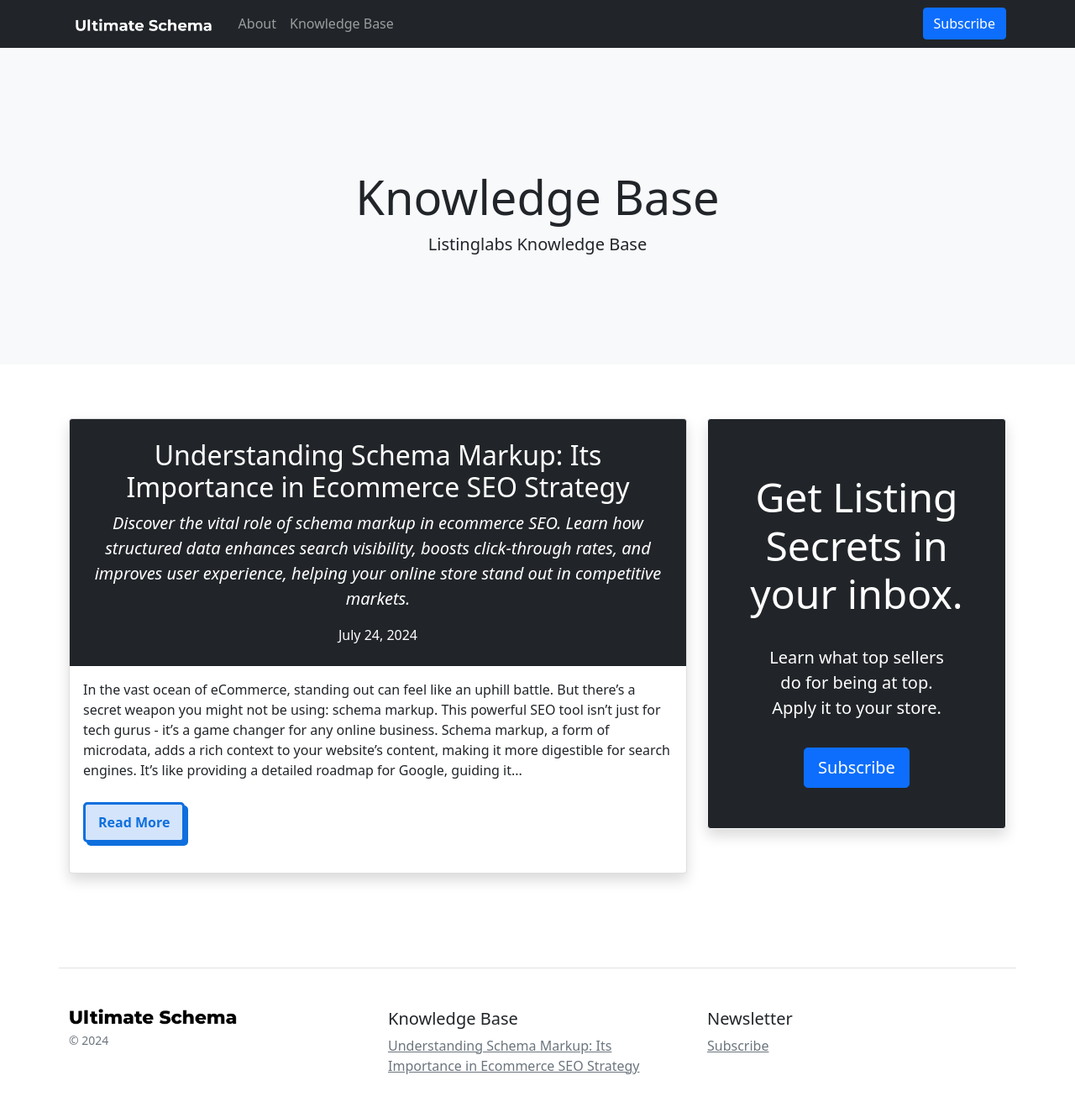
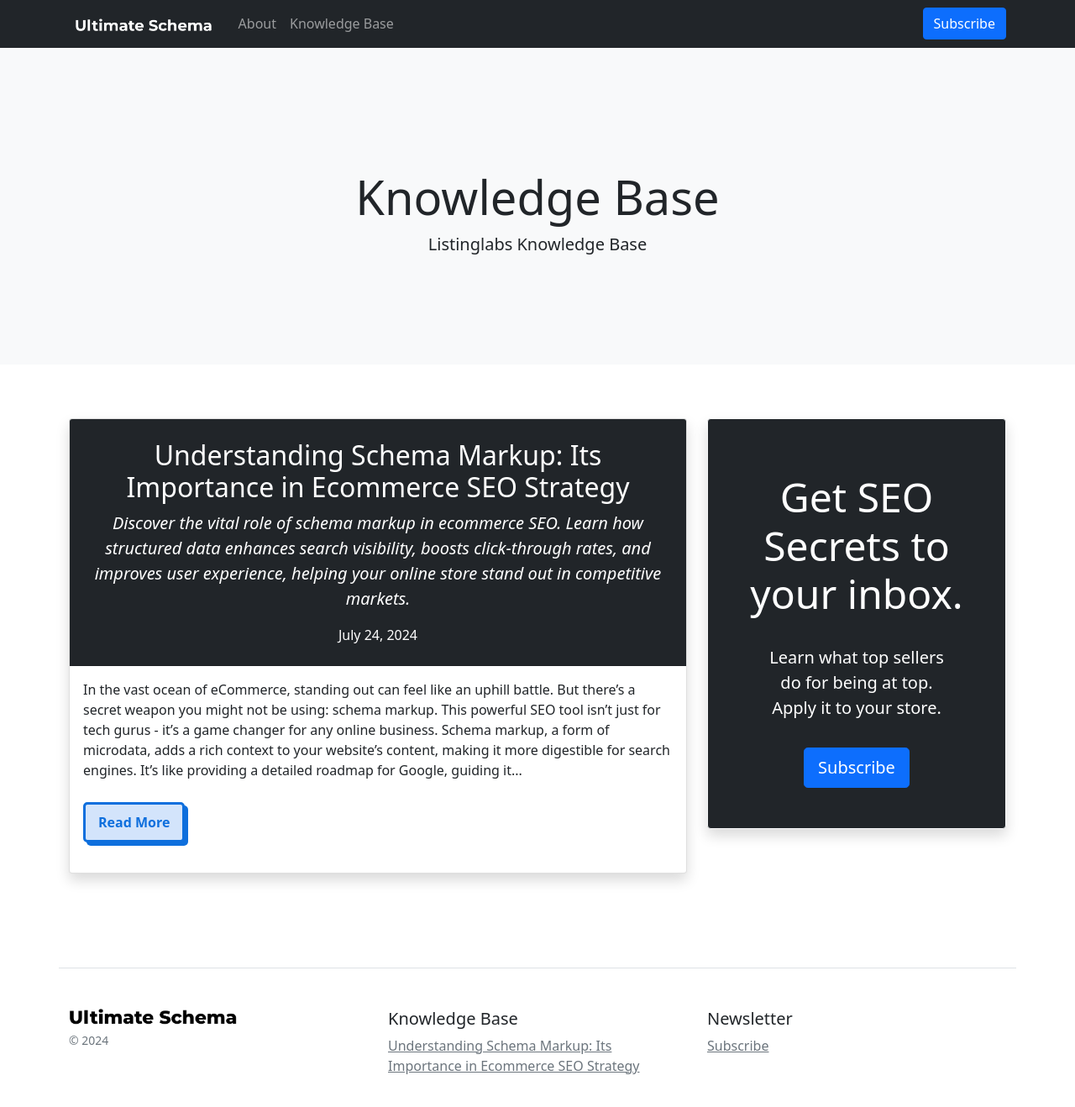
Before and after one commit to ultimateschema/ultimateschema.github.io, a Jekyll site: the page built from base.html, in a window 1280 px wide and 1361 px high. Shown: the top 1318 px of the window at 84% size. Built offline with Jekyll 4.4.1, drawn with Linux system fonts in a browser that asks for light colours.

Commit message:
changedlisting secrets to SEO secrets

```diff
--- a/_includes/aside.html
+++ b/_includes/aside.html
@@ -1,13 +1,13 @@
 <aside class="col-lg-4 blog-sidebar">
     <div class="d-none d-lg-block bg-dark text-white border-light border rounded shadow p-5 my-3 text-center shadow"
         style="position: sticky; top: 30px;">
-        <h2 class="display-5 my-3">Get Listing Secrets in your inbox.</h2>
+        <h2 class="display-5 my-3">Get SEO Secrets to your inbox.</h2>
         <p class="lead font-weight-normal p-3">Learn what top sellers do for being at top. Apply it to your store.</p>
         <a href="{{ '/' | absolute_url }}"><button class="btn btn btn-primary btn-lg">Subscribe</button></a>
     </div>
     <div
         class="d-block d-lg-none d-xl-none bg-dark text-white border-primary border rounded shadow p-5 text-center shadow">
-        <h2 class="display-5 my-3">Get Listing Secrets in your inbox.</h2>
+        <h2 class="display-5 my-3">Get SEO Secrets in your inbox.</h2>
         <p class="lead font-weight-normal p-3">Learn what top sellers do for being at top. Apply it to your store.</p>
         <a href="{{ '/' | absolute_url }}"><button class="btn btn-primary btn-lg">Subscribe</button></a>
     </div>
```
